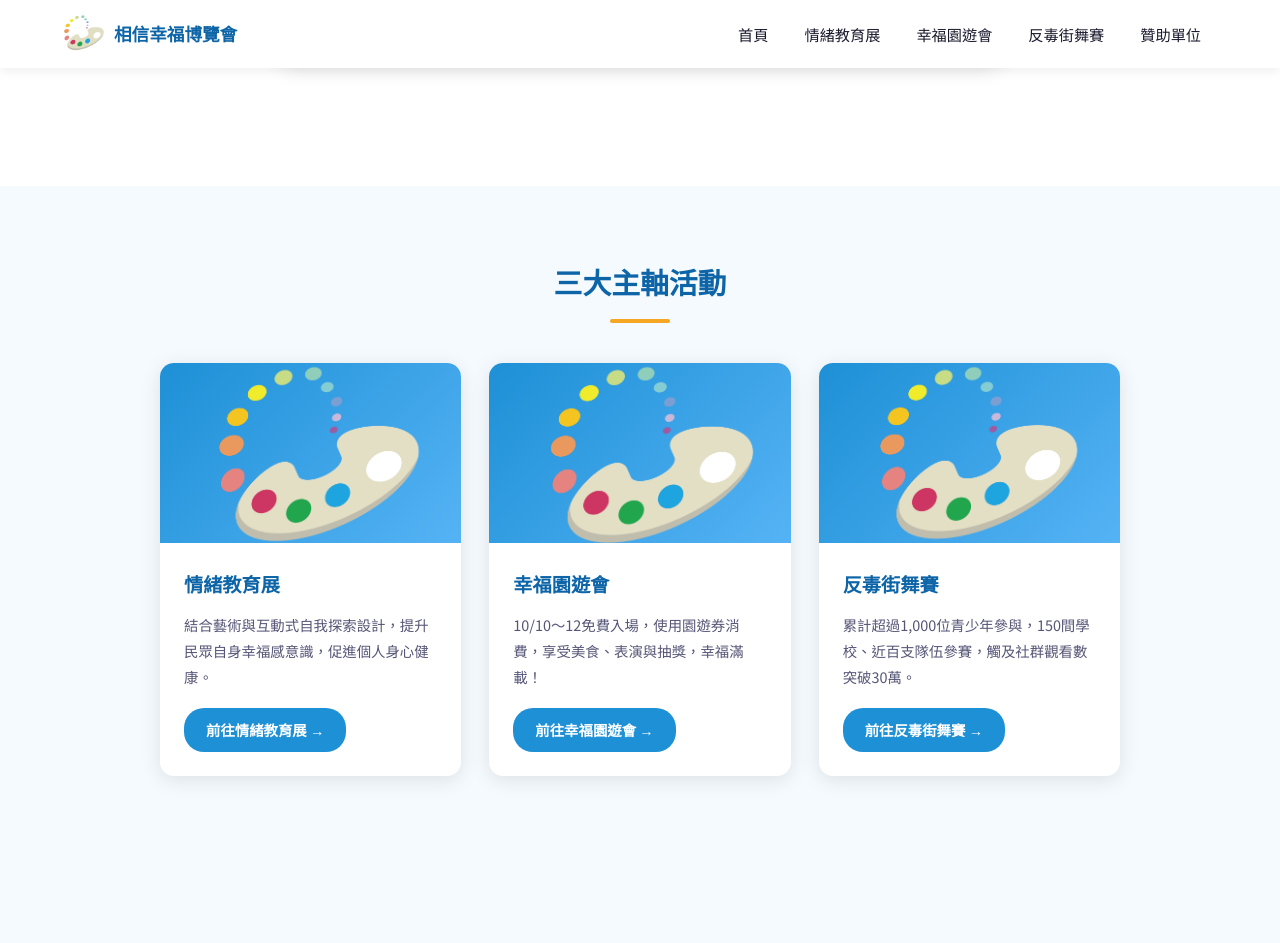
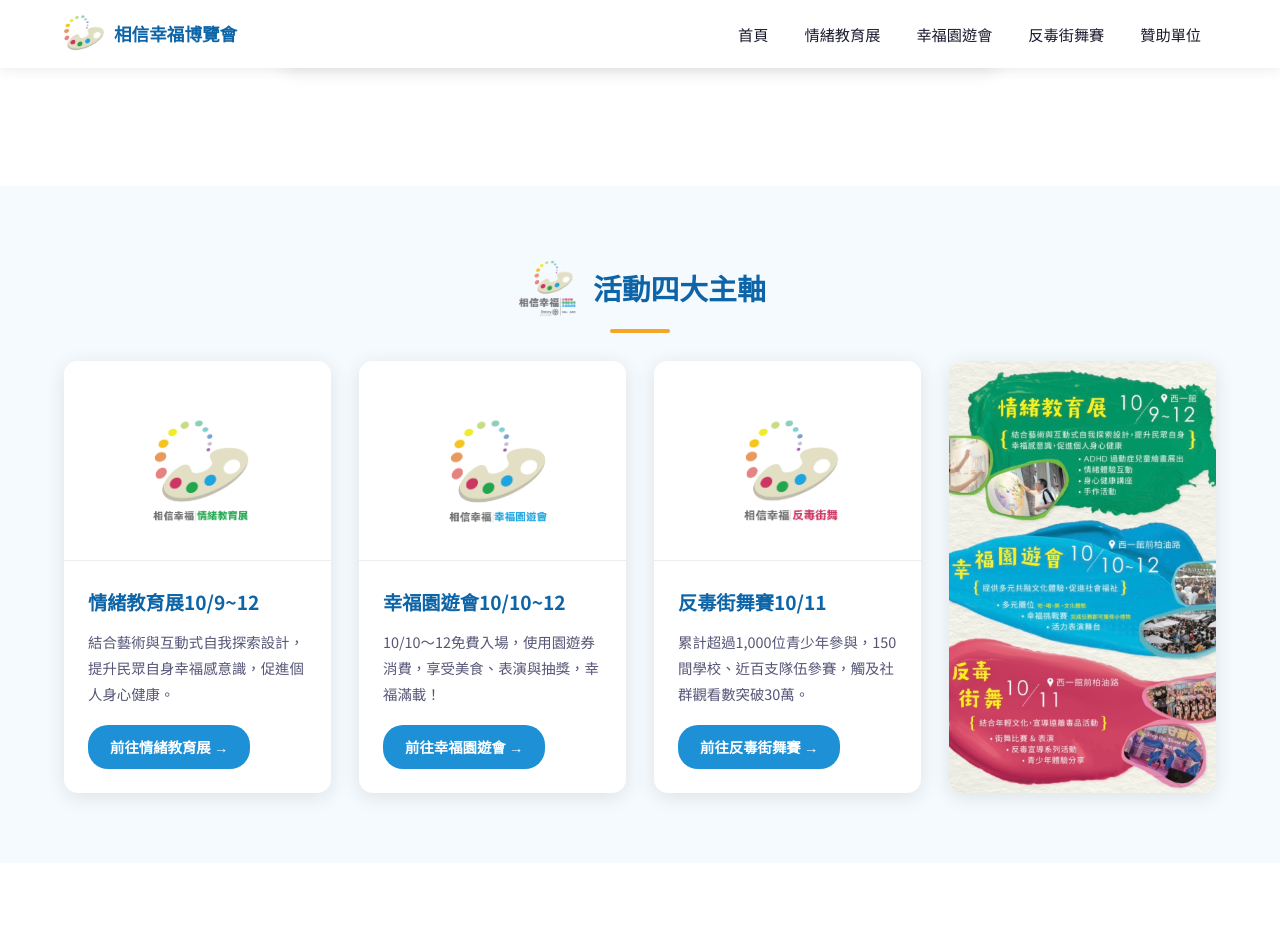
Before and after one commit to luhunglieh/believe-in-happiness-expo, a Jekyll site: the page built from believe-in-happiness-expo/index.html, in a window 1280 px wide and 1400 px high, scrolled down 1133 px. Shown: the top 943 px of the window. Built offline with Jekyll 4.4.1, drawn with Linux system fonts in a browser that asks for light colours; some of the changed text lies outside the part shown; grey boxes are pictures that could not be loaded.

Commit message:
Refine UI: update activity titles, layout, and enlargement of logo

```diff
--- a/believe-in-happiness-expo/assets/css/style.css
+++ b/believe-in-happiness-expo/assets/css/style.css
@@ -241,6 +241,15 @@ main {
   text-align: center;
   margin-bottom: 40px;
   position: relative;
+  display: flex;
+  align-items: center;
+  justify-content: center;
+  gap: 12px;
+}
+
+.title-logo {
+  height: 65px;
+  width: auto;
 }
 
 .section-title::after {
@@ -250,7 +259,10 @@ main {
   height: 4px;
   background: var(--accent);
   border-radius: 2px;
-  margin: 12px auto 0;
+  position: absolute;
+  bottom: -12px;
+  left: 50%;
+  transform: translateX(-50%);
 }
 
 /* ===========================
@@ -301,7 +313,7 @@ main {
   display: grid;
   grid-template-columns: repeat(auto-fit, minmax(260px, 1fr));
   gap: 28px;
-  max-width: 960px;
+  max-width: 1200px;
   margin: 0 auto;
 }
 
@@ -322,19 +334,33 @@ main {
   box-shadow: 0 12px 32px rgba(0, 0, 0, 0.14);
 }
 
+.activity-card-full {
+  padding: 0;
+  height: 100%; /* Ensure it stretches */
+  min-height: 400px; /* Match approximate height of other cards */
+}
+
+.activity-card-full img {
+  width: 100%;
+  height: 100%;
+  object-fit: cover;
+  display: block;
+}
+
 .activity-card-img {
-  height: 180px;
-  background: linear-gradient(135deg, var(--primary), var(--primary-light));
+  height: 200px;
+  background: var(--white);
   display: flex;
   align-items: center;
   justify-content: center;
-  font-size: 3.5rem;
+  overflow: hidden;
+  border-bottom: 1px solid #eee;
 }
 
 .activity-card-img img {
-  width: 100%;
+  width: auto;
   height: 100%;
-  object-fit: cover;
+  object-fit: contain;
 }
 
 .activity-card-body {
@@ -414,6 +440,31 @@ main {
   transform: scale(1.04);
   color: var(--primary-dark);
 }
+
+/* ===========================
+   活動地點
+   =========================== */
+.location-container {
+  max-width: 900px;
+  margin: 0 auto;
+}
+
+.location-map {
+  margin-bottom: 24px;
+  border-radius: var(--radius);
+  overflow: hidden;
+  box-shadow: var(--shadow);
+}
+
+.location-info {
+  text-align: center;
+}
+
+.location-info p {
+  margin-bottom: 8px;
+  color: var(--text);
+}
+
 
 /* ===========================
    子頁面通用
--- a/believe-in-happiness-expo/index.html
+++ b/believe-in-happiness-expo/index.html
@@ -33,13 +33,16 @@ title: 首頁
 
 <!-- 三大主軸活動 -->
 <section class="section">
-  <h2 class="section-title">三大主軸活動</h2>
+  <h2 class="section-title">
+    <img src="{{ '/assets/images/logo_all.png' | relative_url }}" alt="Logo" class="title-logo">
+    活動四大主軸
+  </h2>
   <div class="activity-grid">
 
     <a class="activity-card" href="{{ '/pages/emotion-expo' | relative_url }}">
       <div class="activity-card-img"><img src="{{ '/assets/images/logo_情緒教育.png' | relative_url }}" alt="情緒教育展"></div>
       <div class="activity-card-body">
-        <h3>情緒教育展</h3>
+        <h3>情緒教育展10/9~12</h3>
         <p>結合藝術與互動式自我探索設計，提升民眾自身幸福感意識，促進個人身心健康。</p>
         <span class="card-btn">前往情緒教育展 →</span>
       </div>
@@ -48,7 +51,7 @@ title: 首頁
     <a class="activity-card" href="{{ '/pages/happiness-fair' | relative_url }}">
       <div class="activity-card-img"><img src="{{ '/assets/images/logo_園遊會.png' | relative_url }}" alt="幸福園遊會"></div>
       <div class="activity-card-body">
-        <h3>幸福園遊會</h3>
+        <h3>幸福園遊會10/10~12</h3>
         <p>10/10～12免費入場，使用園遊券消費，享受美食、表演與抽獎，幸福滿載！</p>
         <span class="card-btn">前往幸福園遊會 →</span>
       </div>
@@ -57,18 +60,34 @@ title: 首頁
     <a class="activity-card" href="{{ '/pages/dance-contest' | relative_url }}">
       <div class="activity-card-img"><img src="{{ '/assets/images/logo_街舞.png' | relative_url }}" alt="反毒街舞賽"></div>
       <div class="activity-card-body">
-        <h3>反毒街舞賽</h3>
+        <h3>反毒街舞賽10/11</h3>
         <p>累計超過1,000位青少年參與，150間學校、近百支隊伍參賽，觸及社群觀看數突破30萬。</p>
         <span class="card-btn">前往反毒街舞賽 →</span>
       </div>
     </a>
 
+    <a class="activity-card activity-card-full" href="#">
+      <img src="{{ '/assets/images/0-3days.jpg' | relative_url }}" alt="精彩活動預告">
+    </a>
+
   </div>
 </section>
 
-<!-- 地點預留區塊 -->
-<section id="location-section" class="section">
-  <!-- TODO: 準備放置地點資訊 -->
+<!-- 地點資訊 -->
+<section id="location-section" class="section" style="background: white;">
+  <h2 class="section-title">活動地點</h2>
+  <div class="location-container">
+    <div class="location-map">
+      <iframe
+        src="https://www.google.com/maps/embed?pb=!1m18!1m12!1m3!1d3614.7054032547494!2d121.5293583!3d25.0440698!2m3!1f0!2f0!3f0!3m2!1i1024!2i768!4f13.1!3m3!1m2!1s0x3442a96523e0246d%3A0xf1c9276707165c71!2z6I-v5bGxMTkxNOaWh-WMluWJteaEj-eUoualreWckuWNgA!5e0!3m2!1szh-TW!2stw!4v1773300851266!5m2!1szh-TW!2stw"
+        width="100%" height="450" style="border:0;" allowfullscreen="" loading="lazy"
+        referrerpolicy="no-referrer-when-downgrade"></iframe>
+    </div>
+    <div class="location-info">
+      <p>📍 <strong>地點：</strong>華山1914文化創意產業園區 (台北市中正區八德路一段1號)</p>
+      <p>🏛️ <strong>展館：</strong>中4A館、中4B館、中3前廣場</p>
+    </div>
+  </div>
 </section>
 
 <!-- 贊助單位呼籲 -->
@@ -79,8 +98,3 @@ title: 首頁
     <a href="{{ '/pages/sponsors' | relative_url }}" class="btn-white">詳細請看 →</a>
   </div>
 </section>
-
-<!-- 贊助商列表預留區塊 -->
-<section id="sponsors-list-section" class="section">
-  <!-- TODO: 準備放置贊助商列表/圖片 -->
-</section>
```
Also changed, not shown: believe-in-happiness-expo/assets/images/0-3days.jpg (added), believe-in-happiness-expo/assets/images/0-Sponsers.jpg (added), believe-in-happiness-expo/assets/images/0-Sponsers.png (added), believe-in-happiness-expo/assets/images/logo_all.png (added), 2 other files.
